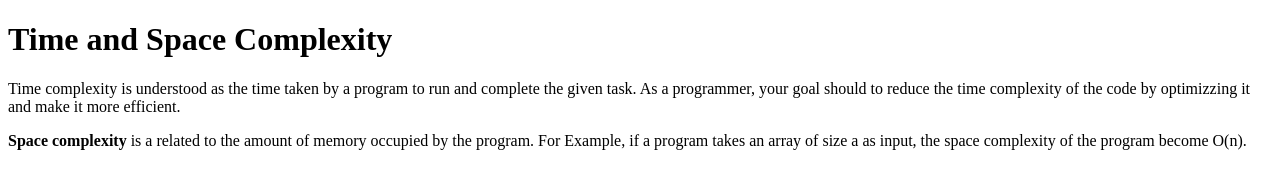
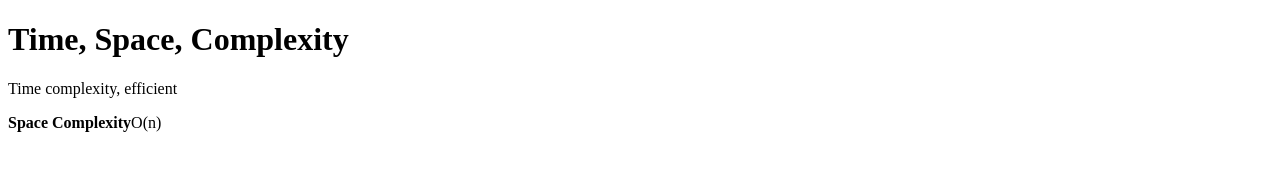
Before and after one commit to acciojob/time-and-space-complexity-umesh375, a website: page main.html in a window 1280 px wide. Drawn offline with Linux system fonts and the light colour scheme.

Commit message:
created a submission

```diff
--- a/main.html
+++ b/main.html
@@ -8,9 +8,11 @@
 
 <body>
 	<!-- the entire body must be written by student -->
-	<h1>Time and Space Complexity</h1>
-	<p>Time complexity is understood as the time taken by a program to run and complete the given task. As a programmer, your goal should to reduce the time complexity of the code by optimizzing it and make it more efficient.</p>
-	<p><b>Space complexity</b> is a related to the amount of memory occupied by the program. For Example, if a program takes an array of size a as input, the space complexity of the program become O(n).</p>
+	<h1>Time, Space, Complexity</h1>
+	<p>Time complexity, efficient</p>
+	<p><b>Space Complexity</b>O(n)
+	</p>
+
     <script type="text/javascript" src="./script.js">
 </script>
 
--- a/styles.css
+++ b/styles.css
@@ -1 +1,2 @@
 /*  your css code here. If applicable */
+https://www.svgrepo.com/show/345221/three-dots.svg
```
